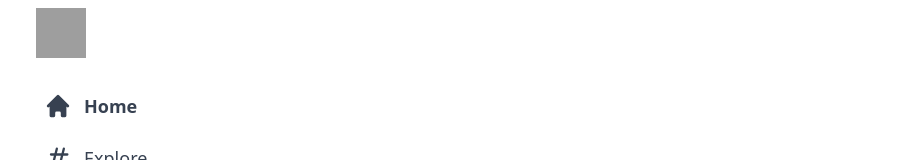
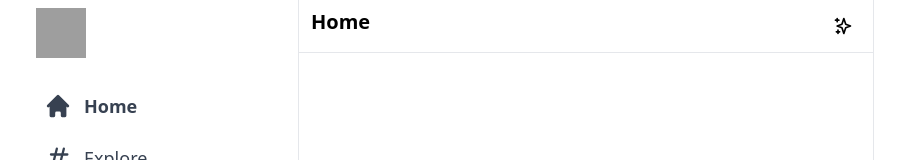
Before and after one commit to conorerickson/twitter-clone-v1, a Next.js app: page / in a window 1280 px wide. Shown: the top 160 px of the page, without its empty margins (72-977 px from the left). Built offline with nearby package versions, Linux system fonts and the light colour scheme; grey boxes are pictures that could not be loaded.

Commit message:
Added Feed header

```diff
--- /dev/null
+++ b/components/Feed.js
@@ -0,0 +1,15 @@
+import React from 'react'
+import { SparklesIcon } from '@heroicons/react/outline'
+
+export default function Feed() {
+  return (
+    <div className='xl:ml-[370px] border-l border-r border-gray-200 xl:min-w-[576px] sm:ml-[73px] flex-grow max-w-xl'>
+      <div className='flex py-2 px-3 sticky top-0 z-50 bg-white border-b border-gray-200'>
+        <h2 className='text-lg sm:text-xl font-bold cursor-pointer'>Home</h2>
+        <div className='hoverEffect flex items-center justify-center px-0 ml-auto w-9 h-9'>
+          <SparklesIcon className='h-5'/>
+        </div>
+      </div>
+    </div>
+  )
+}
--- a/pages/index.js
+++ b/pages/index.js
@@ -1,5 +1,6 @@
 import Head from 'next/head'
 import Sidebar from '../components/Sidebar'
+import Feed from '../components/Feed'
 
 export default function Home() {
   return (
@@ -10,13 +11,13 @@
         <link rel="icon" href="/favicon.ico" />
       </Head>
 
-      <main>
+      <main className='flex min-h-screen max-w-7xl mx-auto'>
 
       {/* Sidebar */}
       <Sidebar />
 
       {/* Feed */}
-
+      <Feed />
 
       {/* Widgets */}
 
```
